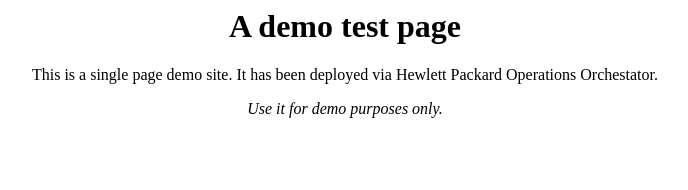
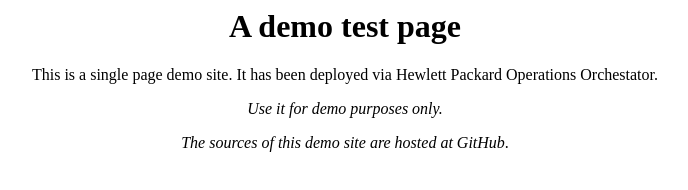
Before and after one commit to Mad-ness/hpoo-example, a plain HTML site: page index.html in a window 1280 px wide. Shown: the whole page, without its empty margins (295-983 px from the left). Drawn offline with Linux system fonts and the light colour scheme.

Commit message:
Added github url details

```diff
--- a/index.html
+++ b/index.html
@@ -7,6 +7,9 @@
 <h1>A demo test page</h1>
 <p>This is a single page demo site. It has been deployed via Hewlett Packard Operations Orchestator.<br /></p>
 <i>Use it for demo purposes only.</i>
+<p>
+<i>The sources of this demo site are hosted at <img href="https://github.com/mad-ness/hpoo-example">GitHub</img></i>.
+</p>
 </center>
 </body>
 </html>
```
